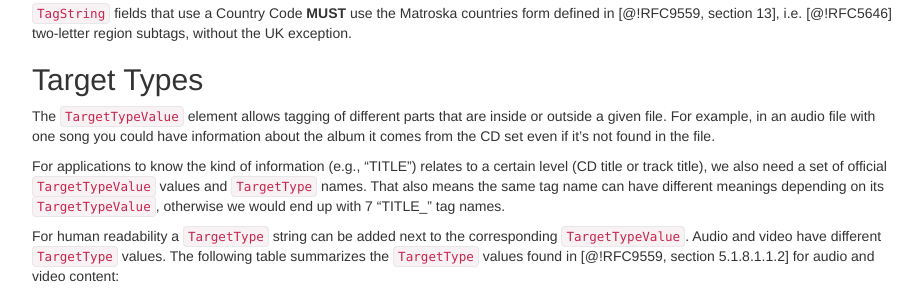
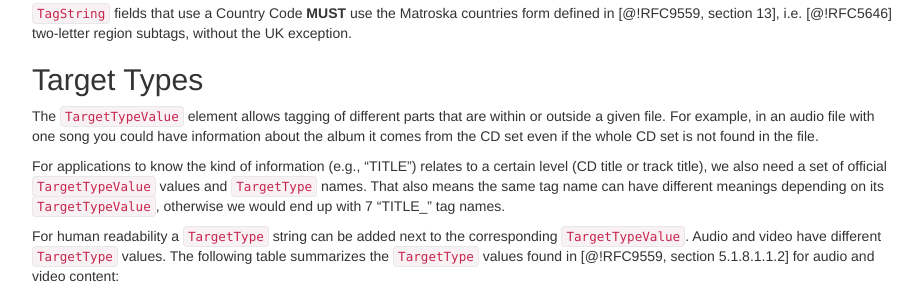
Before and after one commit to ietf-wg-cellar/matroska-specification, a Jekyll site: the page built from cellar-tags/tagging.md, in a window 1280 px wide and 900 px high, scrolled down 2657 px. Shown: the part 152-450 px from the top of the window, without its empty margins (273-1195 px from the left). Built offline with Jekyll 4.4.1, drawn with Linux system fonts in a browser that asks for light colours; our own code applies the rules of GitHub Pages for plain Markdown files.

Commit message:
clarify the inside/outside of tag values

```diff
--- a/cellar-tags/tagging.md
+++ b/cellar-tags/tagging.md
@@ -167,9 +167,9 @@
 
 ## Target Types
 
-The `TargetTypeValue` element allows tagging of different parts that are inside or outside a
+The `TargetTypeValue` element allows tagging of different parts that are within or outside a
 given file. For example, in an audio file with one song you could have information about
-the album it comes from the CD set even if it's not found in the file.
+the album it comes from the CD set even if the whole CD set is not found in the file.
 
 For applications to know the kind of information (e.g., "TITLE") relates to a certain level
 (CD title or track title), we also need a set of official `TargetTypeValue` values and `TargetType` names.
```
